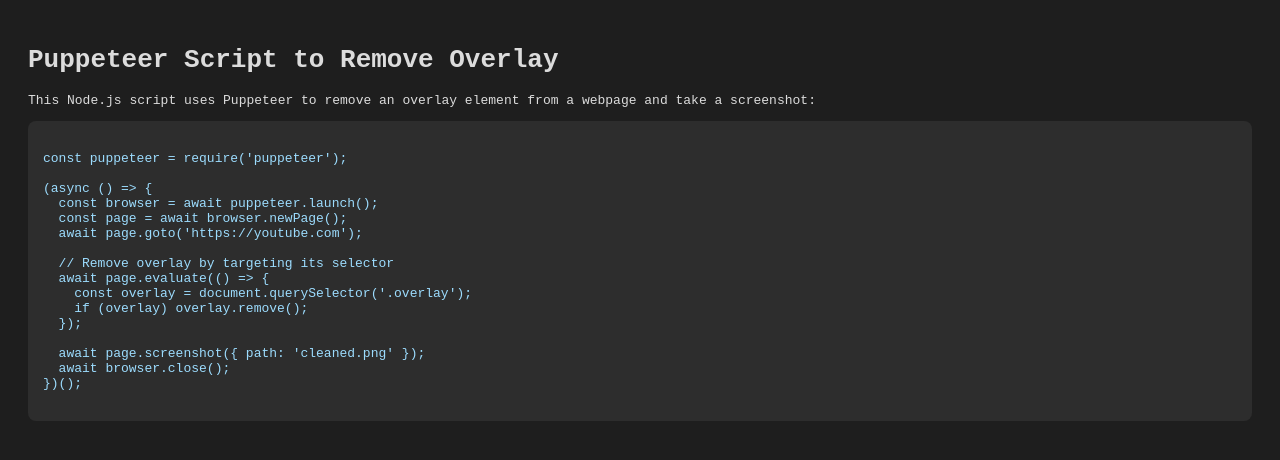
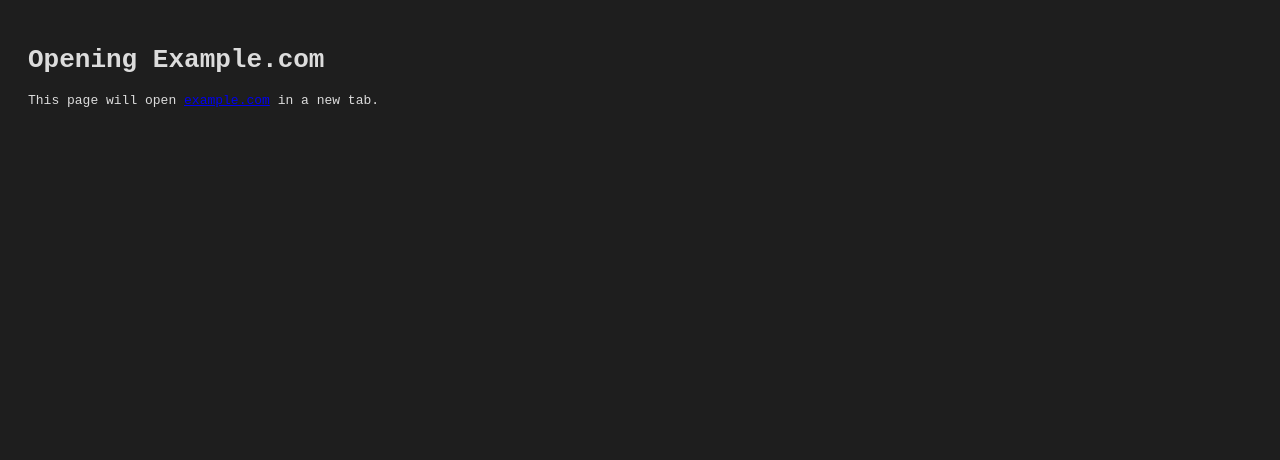
Before and after one commit to dfgjdfbgdhfg4r/tuykgh, a plain HTML site: page index.html in a window 1280 px wide. Drawn offline with Linux system fonts and the light colour scheme.

Commit message:
Update index.html

```diff
--- a/index.html
+++ b/index.html
@@ -2,45 +2,15 @@
 <html lang="en">
 <head>
   <meta charset="UTF-8">
-  <title>Puppeteer Overlay Remover</title>
-  <style>
-    body {
-      font-family: monospace;
-      background-color: #1e1e1e;
-      color: #dcdcdc;
-      padding: 20px;
-    }
-    pre {
-      background-color: #2d2d2d;
-      padding: 15px;
-      border-radius: 8px;
-      overflow-x: auto;
-    }
-    code {
-      color: #9cdcfe;
-    }
-  </style>
+  <title>Launching Site</title>
+  <script>
+    window.onload = function() {
+      window.open("https://youtube.com", "_blank");
+    };
+  </script>
 </head>
-<body>
-  <h1>Puppeteer Script to Remove Overlay</h1>
-  <p>This Node.js script uses Puppeteer to remove an overlay element from a webpage and take a screenshot:</p>
-  <pre><code>
-const puppeteer = require('puppeteer');
-
-(async () => {
-  const browser = await puppeteer.launch();
-  const page = await browser.newPage();
-  await page.goto('https://youtube.com');
-
-  // Remove overlay by targeting its selector
-  await page.evaluate(() => {
-    const overlay = document.querySelector('.overlay');
-    if (overlay) overlay.remove();
-  });
-
-  await page.screenshot({ path: 'cleaned.png' });
-  await browser.close();
-})();
-  </code></pre>
+<body style="background-color: #1e1e1e; color: #dcdcdc; font-family: monospace; padding: 20px;">
+  <h1>Opening Example.com</h1>
+  <p>This page will open <a href="https://example.com" target="_blank">example.com</a> in a new tab.</p>
 </body>
 </html>
```
